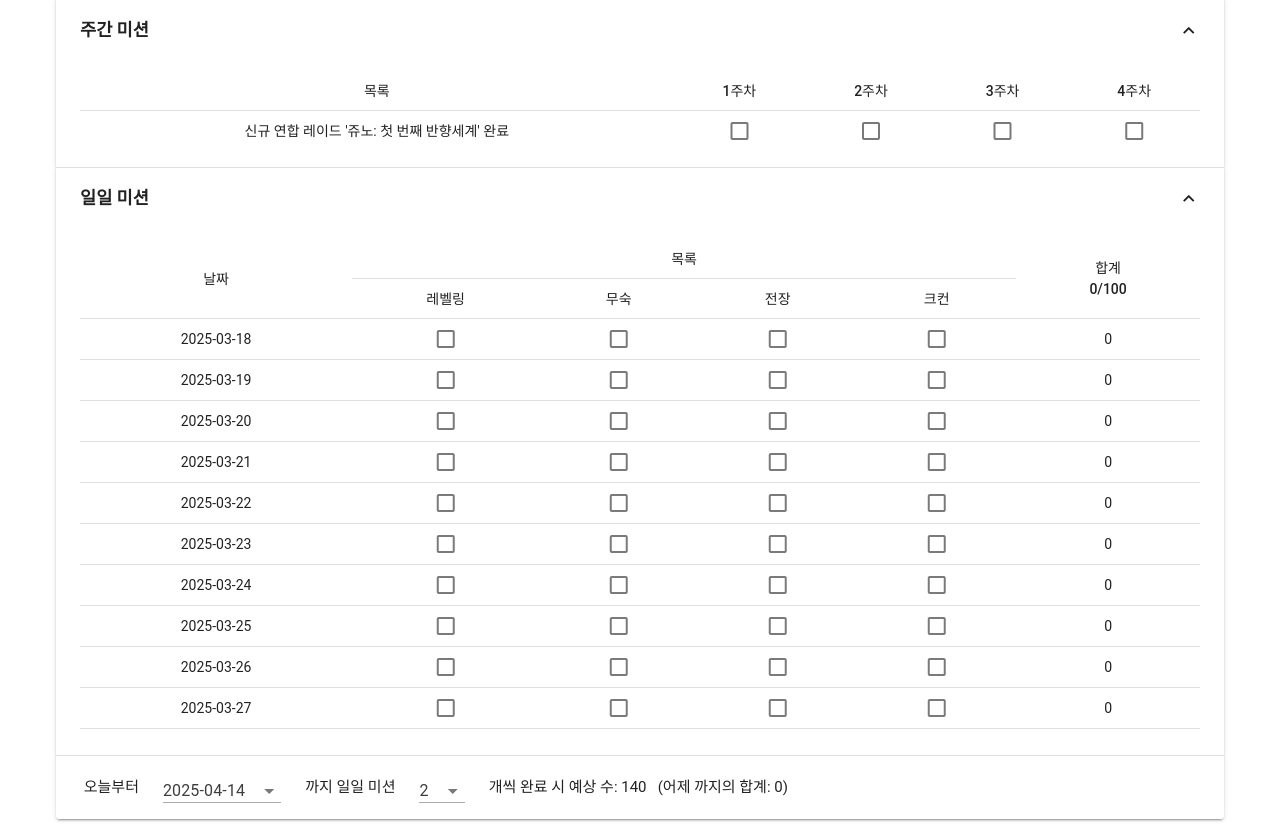
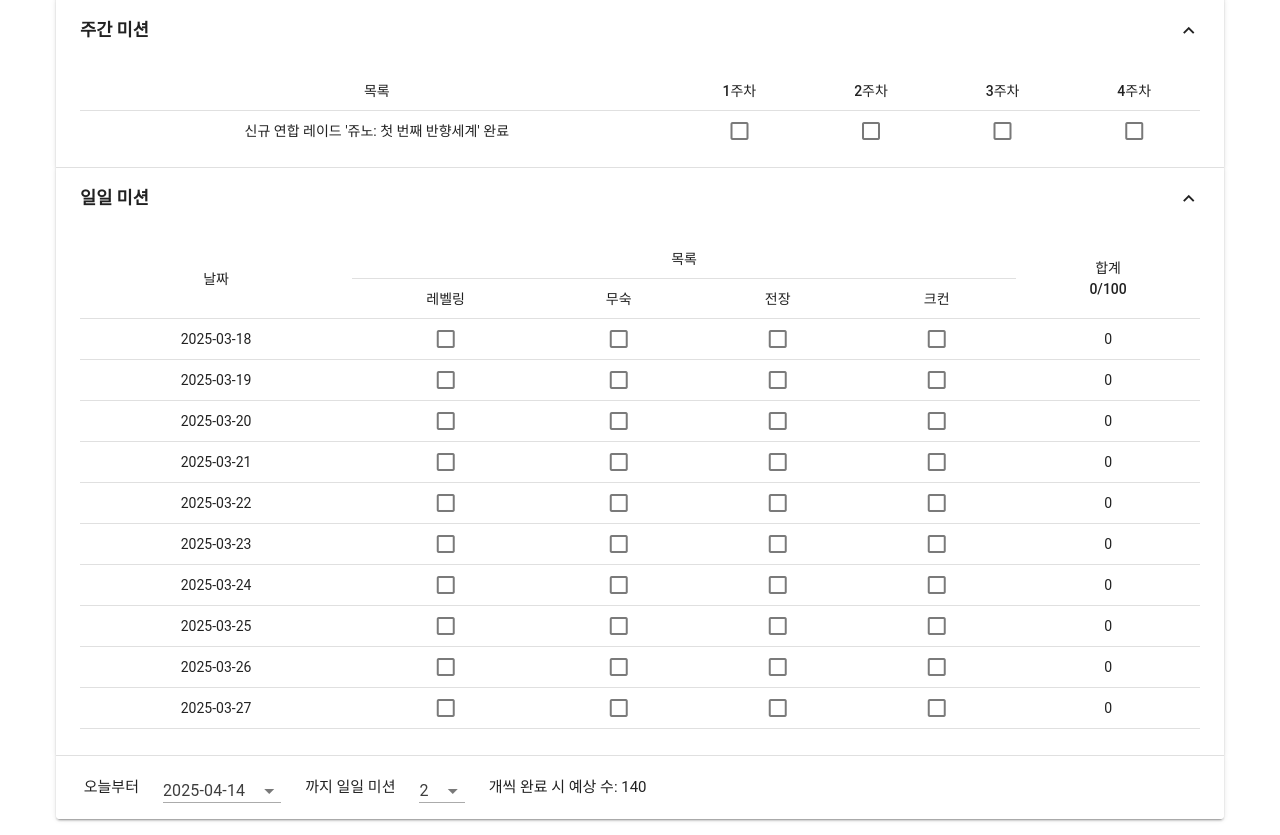
Before and after one commit to black-pepper/ff14-utility, a Vue app: page /event in a window 1280 px wide. Shown: the part 377-1212 px from the top of the page. Built offline with nearby package versions, Linux system fonts and the light colour scheme.

Commit message:
fix calculation

```diff
--- a/src/composables/useScoreCalculations.ts
+++ b/src/composables/useScoreCalculations.ts
@@ -50,7 +50,7 @@ export function useScoreCalculations(config, missionStatus, weeklyMissionsStatus
 
   const totalScore = computed(() =>
     missionStatus.reduce((total, item) => total + item.checks.filter(Boolean).length, 0) +
-    uniqueMissionStatus.reduce((sum, status, i) => sum + (status ? config.uniqueMissions[i].score : 0), 0)
+    uniqueMissionsScore.value + weeklyMissionsScore.value
   );
 
   return {
--- a/src/views/EventView.vue
+++ b/src/views/EventView.vue
@@ -167,7 +167,7 @@ watch(panels, saveToLocalStorage, { deep: true });
       ></v-select>
     </v-col>
     <v-col cols="auto">
-      <span>개씩 완료 시 예상 수: {{expectedScore}} &nbsp; (어제 까지의 합계: {{ totalScoreYesterday }})</span>
+      <span>개씩 완료 시 예상 수: {{expectedScore}}</span>
     </v-col>
     <v-col cols="auto">
       <span></span>
```
